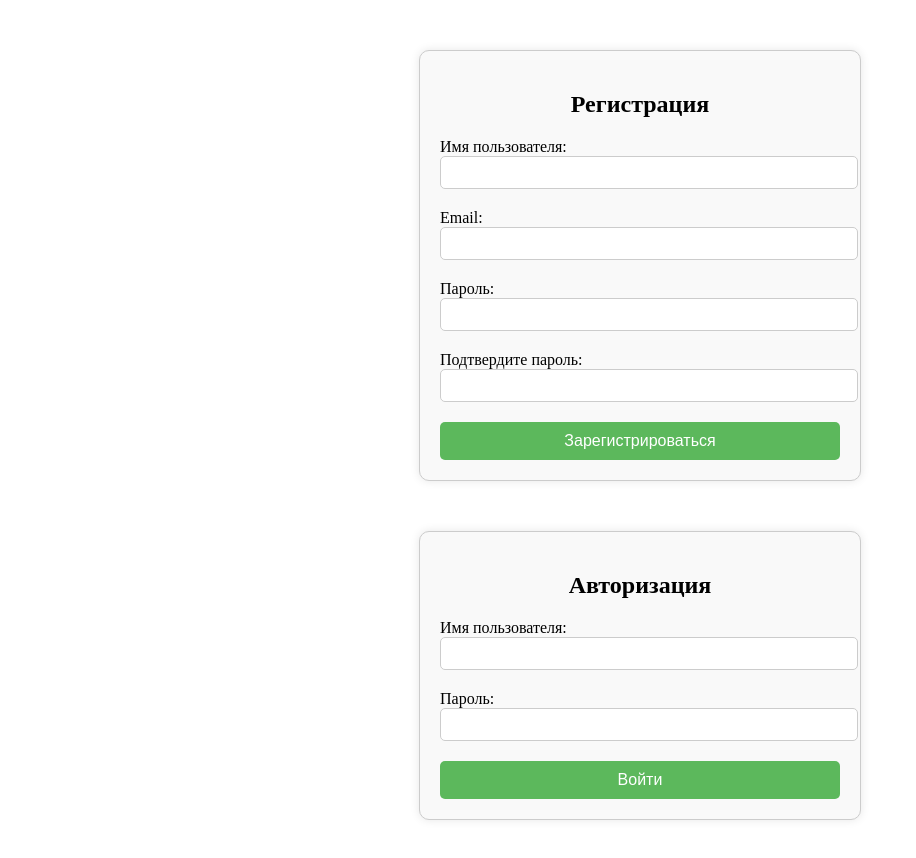
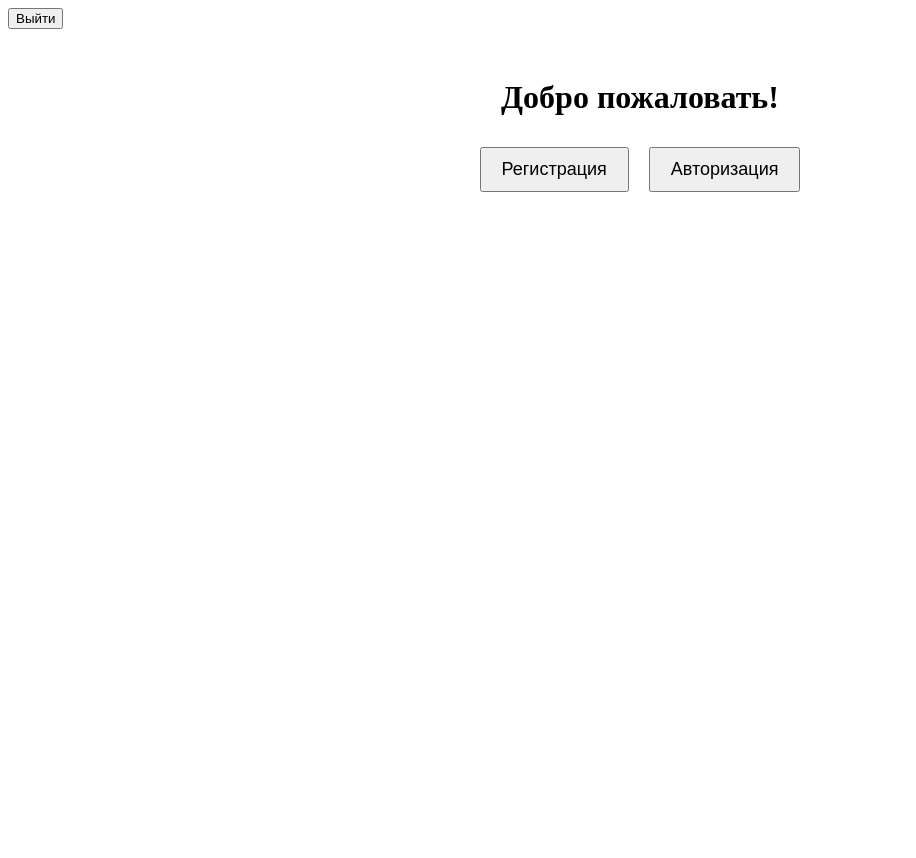
Before and after one commit to aabdishukurov/registration-app, a React (Create React App) app: page / in a window 1280 px wide. Shown: the top 858 px of the page, without its empty margins (0-916 px from the left). After the commit the page ends 800 px from the top, so only its background shows below. Built offline with nearby package versions, Linux system fonts and the light colour scheme.

Commit message:
sdelal vrode po krasote

```diff
--- a/src/App.js
+++ b/src/App.js
@@ -1,44 +1,30 @@
 import React from 'react';
-import { useSelector, useDispatch } from 'react-redux';
-import Register from './components/Register/RegistrationForm';
+import { BrowserRouter as Router, Routes, Route, Link } from 'react-router-dom';
+import { Provider, useDispatch } from 'react-redux';
+import store, { logout } from './components/Redux/store';
+import Home from './components/Home/Home';
+import Registration from './components/Register/RegistrationForm';
 import Login from './components/Login/LoginForm';
-import { login, logout } from './components/Redux/store';
 
 function App() {
   const dispatch = useDispatch();
-  const isAuthenticated = useSelector((state) => state.auth.isAuthenticated);
-  const user = useSelector((state) => state.auth.user);
-
-  const handleRegister = (data) => {
-    dispatch(login(data));
-  };
-
-  const handleLogin = (data) => {
-    if (user && user.username === data.username && user.password === data.password) {
-      dispatch(login(user));
-    } else {
-      alert("Invalid credentials");
-    }
-  };
-
-  const handleLogout = () => {
-    dispatch(logout());
-  };
 
   return (
-    <div className="App">
-      {!isAuthenticated ? (
-        <>
-          <Register onRegister={handleRegister} />
-          <Login onLogin={handleLogin} />
-        </>
-      ) : (
-        <div>
-          <h2>Добро пожаловать, {user.username}!</h2>
-          <button class="styled-button"  onClick={handleLogout}>Выйти</button>
-        </div>
-      )}
-    </div>
+    <Provider store={store}>
+      <Router>
+        <nav>
+          {/* <Link to="/">Главная</Link> */}
+          {/* <Link to="/register">Регистрация</Link> */}
+          {/* <Link to="/login">Авторизация</Link> */}
+          <button onClick={() => dispatch(logout())}>Выйти</button>
+        </nav>
+        <Routes>
+          <Route path="/" element={<Home />} />
+          <Route path="/register" element={<Registration />} />
+          <Route path="/login" element={<Login />} />
+        </Routes>
+      </Router>
+    </Provider>
   );
 }
 
--- /dev/null
+++ b/src/components/Home/Home.jsx
@@ -0,0 +1,19 @@
+import React from 'react';
+import { Link } from 'react-router-dom';
+import '../Styles/Home.css';
+
+const Home = () => {
+  return (
+    <div className="home">
+      <h1>Добро пожаловать!</h1>
+      <Link to="/register">
+        <button>Регистрация</button>
+      </Link>
+      <Link to="/login">
+        <button>Авторизация</button>
+      </Link>
+    </div>
+  );
+};
+
+export default Home;
--- a/src/components/Login/LoginForm.jsx
+++ b/src/components/Login/LoginForm.jsx
@@ -1,16 +1,25 @@
 import React from 'react';
 import { useForm } from 'react-hook-form';
+import { useDispatch, useSelector } from 'react-redux';
+import { login } from '../Redux/store';
 import '../Styles/Form.css';
 
-const Login = ({ onLogin }) => {
+const Login = () => {
   const { register, handleSubmit, formState: { errors } } = useForm();
+  const dispatch = useDispatch();
+  const isAuthenticated = useSelector(state => state.auth.isAuthenticated);
+
   const onSubmit = (data) => {
-    onLogin(data);
+    dispatch(login({ username: data.username, password: data.password }));
   };
 
   return (
-    <form className="form" onSubmit={handleSubmit(onSubmit)}>
+    <form className="auth-form" onSubmit={handleSubmit(onSubmit)}>
       <h2>Авторизация</h2>
+      {isAuthenticated ? (
+        <p>Вы успешно вошли в систему!</p>
+      ) : (
+        <>
           <label>
             Имя пользователя:
             <input {...register('username', { required: true })} />
@@ -22,6 +31,8 @@ const Login = ({ onLogin }) => {
             {errors.password && <span>Это поле обязательно</span>}
           </label>
           <button type="submit">Войти</button>
+        </>
+      )}
     </form>
   );
 };
--- a/src/components/Redux/store.js
+++ b/src/components/Redux/store.js
@@ -1,24 +1,33 @@
 import { configureStore, createSlice } from '@reduxjs/toolkit';
+
+const initialState = {
+  isAuthenticated: false,
+  user: null,
+};
 
 const authSlice = createSlice({
   name: 'auth',
-  initialState: {
-    isAuthenticated: false,
-    user: null,
-  },
+  initialState,
   reducers: {
-    login: (state, action) => {
-      state.isAuthenticated = true;
+    register(state, action) {
       state.user = action.payload;
     },
-    logout: (state) => {
+    login(state, action) {
+      if (
+        state.user &&
+        state.user.username === action.payload.username &&
+        state.user.password === action.payload.password
+      ) {
+        state.isAuthenticated = true;
+      }
+    },
+    logout(state) {
       state.isAuthenticated = false;
-      state.user = null;
     },
   },
 });
 
-export const { login, logout } = authSlice.actions;
+export const { register, login, logout } = authSlice.actions;
 
 const store = configureStore({
   reducer: {
--- a/src/components/Register/RegistrationForm.jsx
+++ b/src/components/Register/RegistrationForm.jsx
@@ -1,38 +1,43 @@
 import React from 'react';
 import { useForm } from 'react-hook-form';
+import { useDispatch } from 'react-redux';
+import { register } from '../Redux/store';
 import '../Styles/Form.css';
 
-const Register = ({ onRegister }) => {
-  const { register, handleSubmit, watch, formState: { errors } } = useForm();
+const Registration = () => {
+  const { register: formRegister, handleSubmit, formState: { errors } } = useForm();
+  const dispatch = useDispatch();
+
   const onSubmit = (data) => {
     if (data.password === data.confirmPassword) {
-      onRegister(data);
+      dispatch(register({ username: data.username, email: data.email, password: data.password }));
+      alert('Регистрация успешна!');
     } else {
-      alert("Passwords do not match");
+      alert('Пароли не совпадают');
     }
   };
 
   return (
-    <form className="form" onSubmit={handleSubmit(onSubmit)}>
+    <form className="auth-form" onSubmit={handleSubmit(onSubmit)}>
       <h2>Регистрация</h2>
       <label>
         Имя пользователя:
-        <input {...register('username', { required: true })} />
+        <input {...formRegister('username', { required: true })} />
         {errors.username && <span>Это поле обязательно</span>}
       </label>
       <label>
         Email:
-        <input {...register('email', { required: true })} />
+        <input type="email" {...formRegister('email', { required: true })} />
         {errors.email && <span>Это поле обязательно</span>}
       </label>
       <label>
         Пароль:
-        <input type="password" {...register('password', { required: true })} />
+        <input type="password" {...formRegister('password', { required: true })} />
         {errors.password && <span>Это поле обязательно</span>}
       </label>
       <label>
         Подтвердите пароль:
-        <input type="password" {...register('confirmPassword', { required: true })} />
+        <input type="password" {...formRegister('confirmPassword', { required: true })} />
         {errors.confirmPassword && <span>Это поле обязательно</span>}
       </label>
       <button type="submit">Зарегистрироваться</button>
@@ -40,4 +45,4 @@ const Register = ({ onRegister }) => {
   );
 };
 
-export default Register;
+export default Registration;
--- a/src/components/Styles/Form.css
+++ b/src/components/Styles/Form.css
@@ -1,4 +1,4 @@
-.form {
+.auth-form {
   max-width: 400px;
   margin: 50px auto;
   padding: 20px;
@@ -8,17 +8,17 @@
   background-color: #f9f9f9;
 }
 
-.form h2 {
+.auth-form h2 {
   text-align: center;
   margin-bottom: 20px;
 }
 
-.form label {
+.auth-form label {
   display: block;
   margin-bottom: 10px;
 }
 
-.form input {
+.auth-form input {
   width: 100%;
   padding: 8px;
   margin-bottom: 10px;
@@ -26,7 +26,7 @@
   border-radius: 5px;
 }
 
-.form button {
+.auth-form button {
   width: 100%;
   padding: 10px;
   border: none;
@@ -37,37 +37,11 @@
   cursor: pointer;
 }
 
-.form button:hover {
+.auth-form button:hover {
   background-color: #4cae4c;
 }
 
-.styled-button {
-  background-color: #4CAF50;
-  border: none;
-  color: white;
-  padding: 15px 32px;
+.auth-form p {
   text-align: center;
-  text-decoration: none;
-  display: inline-block;
-  font-size: 20px;
-  margin: 4px 2px;
-  cursor: pointer;
-  border-radius: 12px;
-  transition: background-color 0.3s, transform 0.3s;
+  color: green;
 }
-
-.styled-button:hover {
-  background-color: #45a049;
-  transform: scale(1.05);
-}
-
-.styled-button:active {
-  background-color: #3e8e41;
-  transform: scale(0.95);
-}
-
-.styled-button:disabled {
-  background-color: #cccccc;
-  color: #666666;
-  cursor: not-allowed;
-}
--- /dev/null
+++ b/src/components/Styles/Home.css
@@ -0,0 +1,11 @@
+.home {
+    text-align: center;
+    margin-top: 50px;
+  }
+
+  .home button {
+    margin: 10px;
+    padding: 10px 20px;
+    font-size: 18px;
+    cursor: pointer;
+  }
--- a/src/index.js
+++ b/src/index.js
@@ -1,7 +1,7 @@
 import React from 'react';
 import ReactDOM from 'react-dom';
 import { Provider } from 'react-redux';
-import store from '../src/components/Redux/store';
+import store from './components/Redux/store';
 import App from './App';
 
 ReactDOM.render(
```
Lines whose indentation alone changed are shown as unchanged.
